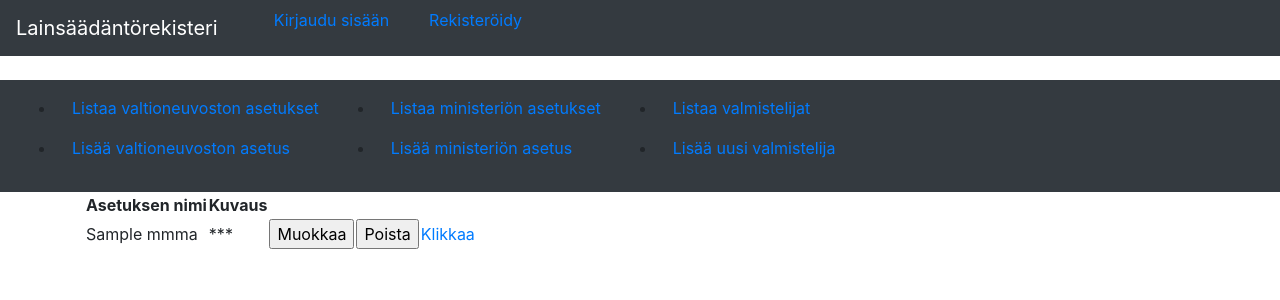
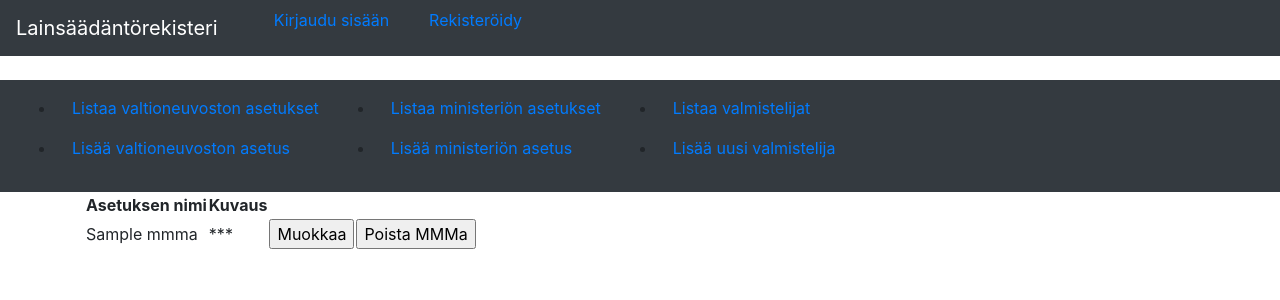
Before and after one commit to Themis1/LS-rekisteri, a Flask app: page /mmmat/ in a window 1280 px wide. Shown: the top 300 px of the page. Run offline with Flask 2, Linux system fonts and the light colour scheme; tables that the repository leaves empty hold one stand-in row (values such as "Sample post"); some libraries are stand-ins or nearby versions.

Commit message:
Lisätty asetuksille poistotoiminnallisuus

```diff
--- a/application/mmmat/views.py
+++ b/application/mmmat/views.py
@@ -57,11 +57,11 @@ def mmmat_save():
     db.session().add(uusi)
     db.session().commit()
 
-@app.route("/mmmat/", methods= ["POST"])
+@app.route("/mmmat/<mmma_id>/", methods=["POST"])
 @login_required
-def mmmat_delete(mmma_id):
+def delete_mmma(mmma_id):
 
-    c = Mmma.query.get(course_id)
+    c = Mmma.query.get(mmma_id)
     db.session().delete(c)
     db.session().commit()
 
--- a/application/templates/mmmat/list.html
+++ b/application/templates/mmmat/list.html
@@ -18,11 +18,9 @@
         </form>
       </td>
       <td>
-        <form method="POST" action_"{{ url_for('delete_mmma', mmma_id=mmma.id) }}">
-          <input type="submit" value="Poista"/>
+        <form method="POST" action="{{ url_for('delete_mmma', mmma_id=mmma.id) }}"><input type="submit" value="Poista MMMa"/>
         </form>
       </td>
-      <td><a href="{{ url_for('mmmat_yksi', mmma_id=mmma.id) }}">Klikkaa</a></td>
     </tr>
     {% endfor %}
   </table>
--- a/application/templates/vnat/list.html
+++ b/application/templates/vnat/list.html
@@ -16,7 +16,10 @@
 	  <input type="submit" value="Muokkaa"/>
 	</form>
       </td>
-      <td><a href="{{ url_for('vnat_yksi', vna_id=vna.id) }}">Klikkaa</a></td>
+      <td>
+        <form method="post" action="{{ url_for('delete_vna', vna_id=vna.id) }}"><input type="submit" value="Poista VNa"/>
+        </form>
+      </td>
     </tr>
     {% endfor %}
   </table>
```
Also changed, not shown: application/vnat/views.py (+10 -1 lines), application/vnat.db, 2 other files.
